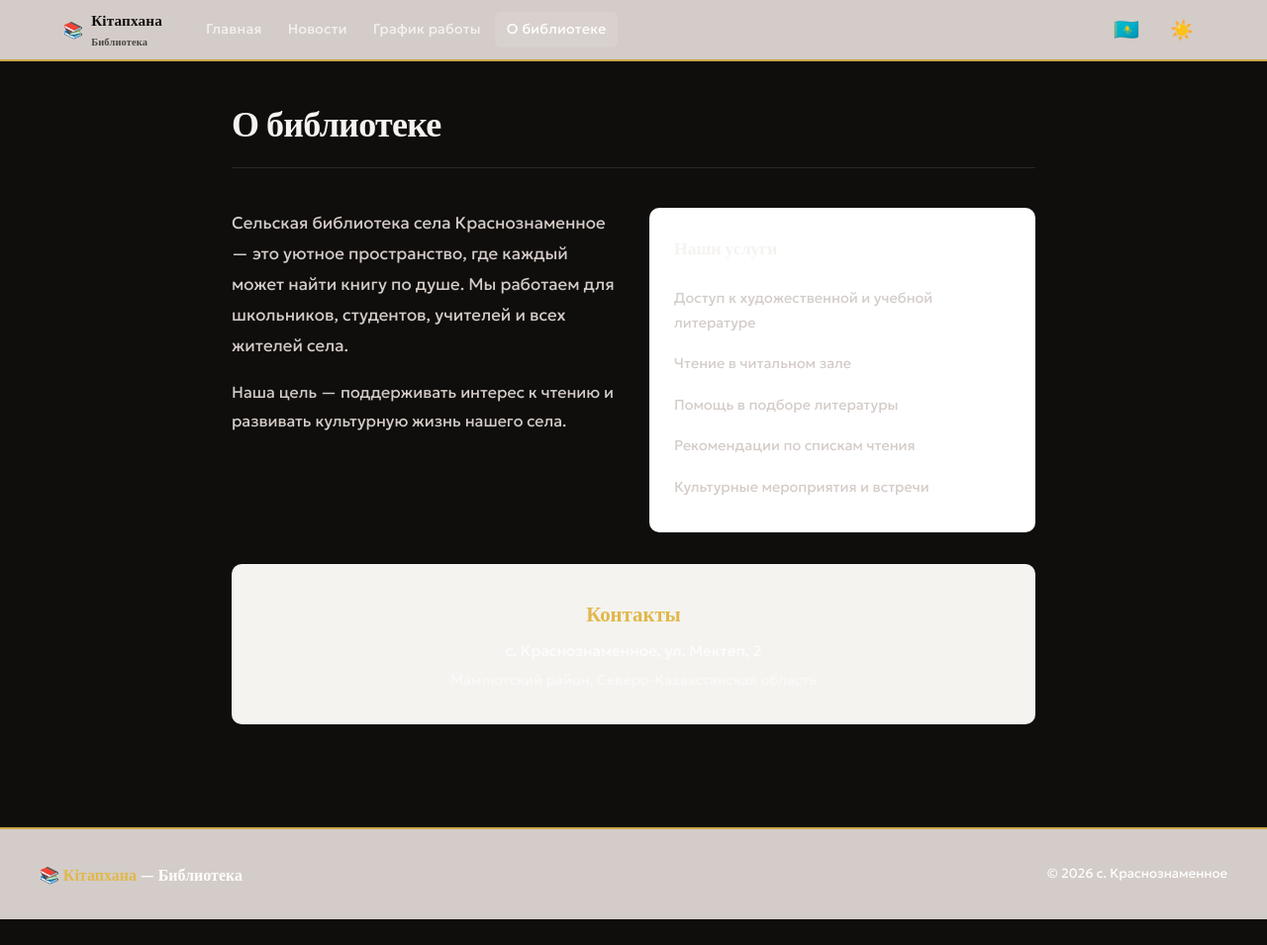
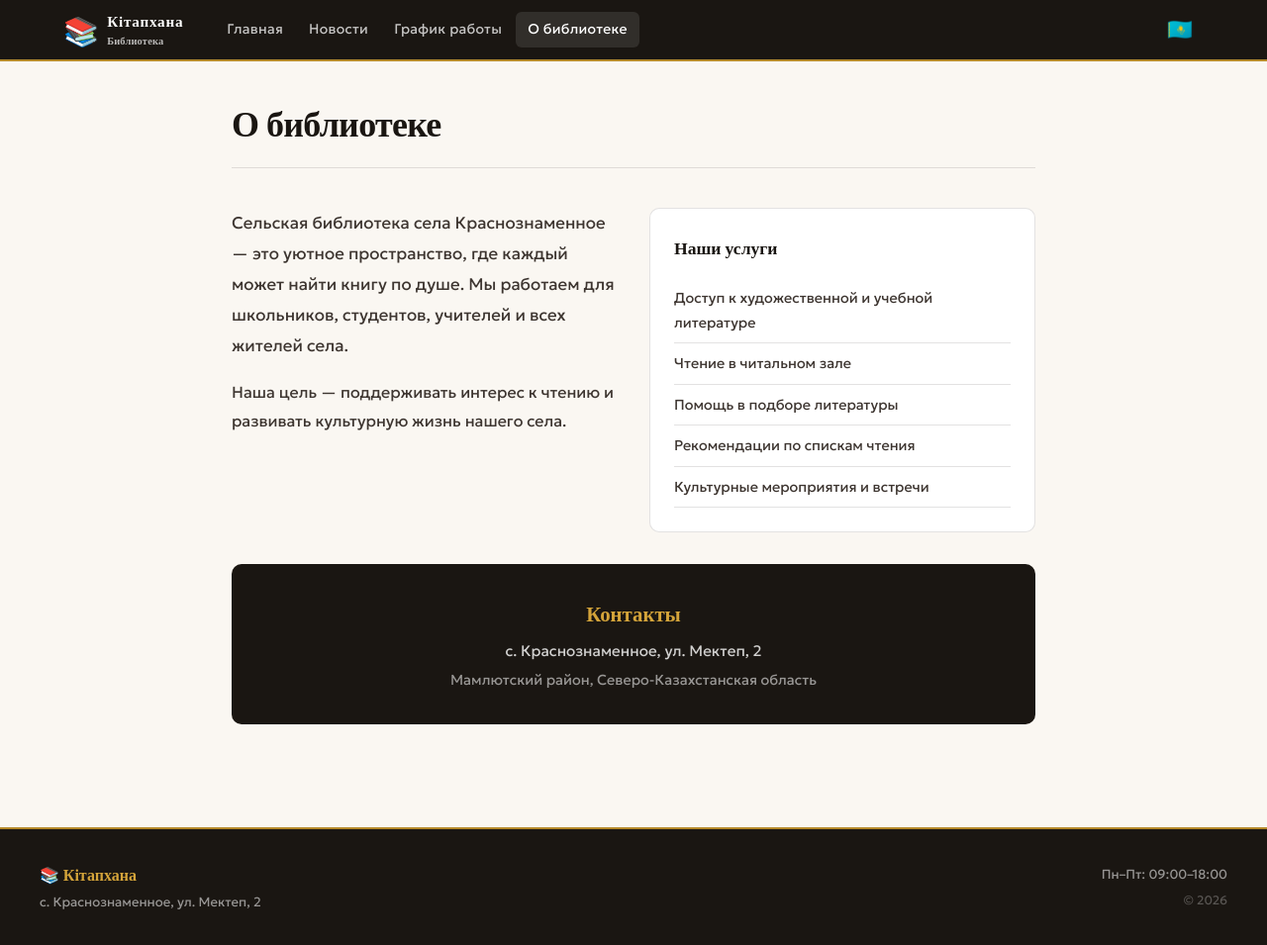
Before and after one commit to EduardoYa/krasnoznam-library, a Flask app: page /about in a window 1280 px wide. Shown: the whole page at 99% size. Before the commit the page ends 929 px from the top, so only its background shows below. Run offline with Flask 3, Linux system fonts and the light colour scheme.

Commit message:
Update base.html

```diff
--- a/templates/base.html
+++ b/templates/base.html
@@ -1,5 +1,5 @@
 <!DOCTYPE html>
-<html lang="ru" data-lang="ru" data-theme="dark">
+<html lang="ru" data-lang="ru">
 <head>
 <meta charset="UTF-8">
 <meta name="viewport" content="width=device-width, initial-scale=1.0">
@@ -7,9 +7,7 @@
 <link rel="preconnect" href="https://fonts.googleapis.com">
 <link href="https://fonts.googleapis.com/css2?family=Playfair+Display:wght@400;600;700&family=Geologica:wght@300;400;500&display=swap" rel="stylesheet">
 <style>
-/* ===== ПЕРЕМЕННЫЕ ТЕМЫ ===== */
 :root {
-  /* Светлая тема */
   --cream:   #faf7f2;
   --cream2:  #f2ede4;
   --cream3:  #e8e0d0;
@@ -25,40 +23,6 @@
   --shadow:  0 2px 20px rgba(26,22,18,0.08);
   --r:       10px;
 }
-
-/* Темная тема */
-html[data-theme="light"] {
-  --cream:   #ffffff;
-  --cream2:  #f5f3f0;
-  --cream3:  #ede8e0;
-  --ink:     #1a1612;
-  --ink2:    #3d3530;
-  --ink3:    #7a6e65;
-  --gold:    #b5892a;
-  --gold2:   #d4a43a;
-  --blue:    #2a5f8f;
-  --blue2:   #3a7ab5;
-  --red:     #8f2a2a;
-  --border:  rgba(26,22,18,0.08);
-  --shadow:  0 2px 20px rgba(26,22,18,0.06);
-}
-
-html[data-theme="dark"] {
-  --cream:   #0f0e0c;
-  --cream2:  #1a1815;
-  --cream3:  #242220;
-  --ink:     #f5f3f0;
-  --ink2:    #d4ccc8;
-  --ink3:    #9a8f85;
-  --gold:    #c9a648;
-  --gold2:   #e0b84a;
-  --blue:    #5a8faf;
-  --blue2:   #6fa5cf;
-  --red:     #bb5a5a;
-  --border:  rgba(245,243,240,0.12);
-  --shadow:  0 2px 20px rgba(0,0,0,0.25);
-}
-
 *,*::before,*::after{box-sizing:border-box;margin:0;padding:0}
 html{font-size:16px;scroll-behavior:smooth}
 body{
@@ -67,7 +31,6 @@ body{
   color:var(--ink);
   line-height:1.7;
   min-height:100vh;
-  transition:background-color .3s, color .3s;
 }
 a{color:var(--blue);text-decoration:none;transition:color .2s}
 a:hover{color:var(--gold)}
@@ -75,10 +38,9 @@ img{max-width:100%;height:auto;display:block}
 
 /* ── NAV ── */
 .nav{
-  background:var(--ink2);
+  background:var(--ink);
   position:sticky;top:0;z-index:100;
   border-bottom:2px solid var(--gold);
-  transition:background-color .3s;
 }
 .nav-inner{
   max-width:1200px;margin:0 auto;padding:0 1.5rem;
@@ -86,25 +48,12 @@ img{max-width:100%;height:auto;display:block}
 }
 .nav-logo{
   font-family:'Playfair Display',serif;
-  font-size:1rem;font-weight:700;
-  color:var(--cream);white-space:nowrap;
+  font-size:1.1rem;font-weight:700;
+  color:#fff;white-space:nowrap;
   display:flex;align-items:center;gap:8px;
   letter-spacing:0.01em;
 }
 .nav-logo span{color:var(--gold2)}
-.nav-logo div:last-child {
-  display:flex;
-  flex-direction:column;
-  gap:0;
-}
-.nav-logo div:last-child div:first-child {
-  font-size:.95rem;
-}
-.nav-logo div:last-child div:last-child {
-  font-size:.65rem;
-  opacity:.7;
-}
-
 .nav-links{display:flex;gap:2px;flex:1}
 .nav-links a{
   color:rgba(255,255,255,0.75);font-size:.875rem;font-weight:400;
@@ -125,17 +74,6 @@ img{max-width:100%;height:auto;display:block}
   min-width:44px;min-height:44px;
 }
 .lang-btn:hover{background:rgba(255,255,255,.1);transform:scale(1.1)}
-
-.theme-btn{
-  background:transparent;border:none;
-  color:var(--gold2);font-family:'Geologica',sans-serif;
-  font-size:1.2rem;cursor:pointer;transition:all .2s;
-  padding:6px 10px;
-  display:flex;align-items:center;justify-content:center;
-  min-width:44px;min-height:44px;
-}
-.theme-btn:hover{background:rgba(255,255,255,.1);transform:scale(1.1)}
-
 .admin-link{
   font-size:.8rem;color:rgba(255,255,255,.4);padding:4px 10px;
   border-radius:6px;transition:all .2s;
@@ -162,101 +100,75 @@ img{max-width:100%;height:auto;display:block}
 }
 .btn-primary{background:var(--blue);color:#fff}
 .btn-primary:hover{background:var(--blue2);color:#fff;transform:translateY(-1px)}
-.btn-gold{background:linear-gradient(135deg, var(--gold) 0%, var(--gold2) 100%);color:#fff}
-.btn-gold:hover{transform:translateY(-1px);box-shadow:0 4px 15px rgba(181,137,42,0.25)}
-.btn-outline{background:transparent;border:1px solid var(--border);color:var(--ink2)}
-.btn-outline:hover{background:var(--cream2);border-color:var(--ink3)}
-.btn-danger{background:rgba(143,42,42,.15);color:var(--red)}
-.btn-danger:hover{background:rgba(143,42,42,.25)}
-.btn-sm{padding:8px 12px;font-size:.8rem}
+.btn-gold{background:var(--gold);color:#fff}
+.btn-gold:hover{background:var(--gold2);color:#fff;transform:translateY(-1px)}
+.btn-outline{background:transparent;color:var(--ink2);border:1.5px solid var(--border)}
+.btn-outline:hover{border-color:var(--ink2);background:var(--cream2);color:var(--ink)}
+.btn-danger{background:transparent;color:var(--red);border:1px solid rgba(143,42,42,.3)}
+.btn-danger:hover{background:rgba(143,42,42,.08);border-color:var(--red)}
+.btn-sm{padding:6px 14px;font-size:.8rem}
+
+/* ── NEWS CARDS ── */
+.news-grid{display:grid;grid-template-columns:repeat(auto-fill,minmax(320px,1fr));gap:1.5rem}
+.news-card{
+  background:#fff;border-radius:var(--r);
+  border:1px solid var(--border);
+  overflow:hidden;
+  transition:transform .25s,box-shadow .25s;
+  animation:fadeUp .5s both;
+}
+.news-card:hover{transform:translateY(-4px);box-shadow:0 12px 40px rgba(26,22,18,.12)}
+.news-card-img{
+  width:100%;height:200px;object-fit:cover;
+  transition:transform .4s;
+}
+.news-card:hover .news-card-img{transform:scale(1.04)}
+.news-card-img-placeholder{
+  width:100%;height:180px;
+  background:linear-gradient(135deg,var(--cream2) 0%,var(--cream3) 100%);
+  display:flex;align-items:center;justify-content:center;
+  font-size:3rem;opacity:.4;
+}
+.news-card-body{padding:1.25rem}
+.news-card-pin{
+  display:inline-block;font-size:.7rem;font-weight:500;
+  letter-spacing:.06em;text-transform:uppercase;
+  background:var(--gold);color:#fff;
+  padding:2px 8px;border-radius:99px;margin-bottom:8px;
+}
+.news-card-title{
+  font-family:'Playfair Display',serif;
+  font-size:1.15rem;font-weight:600;color:var(--ink);
+  line-height:1.35;margin-bottom:.5rem;
+}
+.news-card-title a{color:inherit}
+.news-card-title a:hover{color:var(--gold)}
+.news-card-date{font-size:.78rem;color:var(--ink3);margin-bottom:.75rem}
+.news-card-text{font-size:.875rem;color:var(--ink2);line-height:1.6;
+  display:-webkit-box;-webkit-line-clamp:3;-webkit-box-orient:vertical;overflow:hidden}
+.news-card-more{display:inline-block;margin-top:.75rem;font-size:.82rem;color:var(--blue);font-weight:500}
+.news-card-more:hover{color:var(--gold)}
 
 /* ── FORMS ── */
 .form-group{margin-bottom:1.25rem}
-.form-label{display:block;margin-bottom:.5rem;font-weight:500;font-size:.9rem}
-.form-input{width:100%;padding:10px 12px;border:1px solid var(--border);border-radius:var(--r);font-family:inherit;font-size:.95rem;color:var(--ink);transition:all .2s}
-.form-input:focus{outline:none;border-color:var(--blue);box-shadow:0 0 0 3px rgba(42,95,143,0.08)}
-.form-textarea{resize:vertical;min-height:120px;width:100%;padding:10px 12px;border:1px solid var(--border);border-radius:var(--r);font-family:inherit;font-size:.95rem;color:var(--ink);transition:all .2s}
-.form-textarea:focus{outline:none;border-color:var(--blue);box-shadow:0 0 0 3px rgba(42,95,143,0.08)}
-.form-check{display:flex;align-items:center;gap:8px;cursor:pointer;user-select:none;font-size:.9rem}
-.form-hint{font-size:.8rem;color:var(--ink3);margin-top:.3rem}
-
-/* ── NEWS GRID ── */
-.news-grid{
-  display:grid;
-  grid-template-columns:repeat(auto-fill, minmax(320px, 1fr));
-  gap:1.5rem;
-  margin-bottom:2rem;
+.form-label{display:block;font-size:.85rem;font-weight:500;color:var(--ink2);margin-bottom:6px}
+.form-input,.form-textarea,.form-select{
+  width:100%;padding:10px 14px;
+  background:#fff;border:1.5px solid var(--border);
+  border-radius:var(--r);color:var(--ink);
+  font-family:'Geologica',sans-serif;font-size:.875rem;
+  outline:none;transition:border-color .2s;
 }
-.news-card{
-  background:#fff;
-  border:1px solid var(--border);
-  border-radius:var(--r);
-  overflow:hidden;
-  transition:all .3s;
-  display:flex;
-  flex-direction:column;
-  height:100%;
-}
-html[data-theme="dark"] .news-card {
-  background:var(--cream2);
-}
-.news-card:hover{
-  border-color:var(--blue);
-  box-shadow:var(--shadow);
-  transform:translateY(-4px);
-}
-.news-card-img{
-  width:100%;
-  height:200px;
-  object-fit:cover;
-  background:var(--cream2);
-}
-.news-card-body{
-  padding:1.25rem;
-  flex:1;
-  display:flex;
-  flex-direction:column;
-}
-.news-card-title{
-  font-family:'Playfair Display',serif;
-  font-size:1.1rem;
-  font-weight:600;
-  color:var(--ink);
-  margin-bottom:.5rem;
-  line-height:1.3;
-}
-.news-card-meta{
-  font-size:.8rem;
-  color:var(--ink3);
-  margin-bottom:.75rem;
-}
-.news-card-excerpt{
-  color:var(--ink2);
-  font-size:.9rem;
-  line-height:1.6;
-  flex:1;
-  margin-bottom:1rem;
-}
-.news-card-link{
-  color:var(--blue);
-  font-size:.9rem;
-  font-weight:500;
-  transition:all .2s;
-  display:inline-flex;
-  align-items:center;
-  gap:4px;
-}
-.news-card-link:hover{
-  color:var(--gold);
-  gap:8px;
-}
+.form-input:focus,.form-textarea:focus,.form-select:focus{border-color:var(--blue)}
+.form-textarea{min-height:160px;resize:vertical;line-height:1.7}
+.form-hint{font-size:.78rem;color:var(--ink3);margin-top:4px}
+.form-check{display:flex;align-items:center;gap:8px;cursor:pointer;font-size:.875rem}
+.form-check input{width:18px;height:18px;accent-color:var(--gold);cursor:pointer}
 
 /* ── FOOTER ── */
-.footer{
-  background:var(--ink2);
-  color:#fff;
-  padding:2rem 1.5rem;
-  margin-top:4rem;
+footer{
+  background:var(--ink);color:rgba(255,255,255,.55);
+  padding:2rem 1.5rem;margin-top:4rem;
   border-top:2px solid var(--gold);
 }
 .footer-inner{
@@ -278,6 +190,7 @@ html[data-theme="dark"] .news-card {
 .text-muted{color:var(--ink3)}
 .text-sm{font-size:.85rem}
 
+/* ── ANIMATIONS ── */
 @keyframes fadeUp{
   from{opacity:0;transform:translateY(18px)}
   to{opacity:1;transform:translateY(0)}
@@ -292,9 +205,11 @@ html[data-theme="dark"] .news-card {
 .news-card:nth-child(5){animation-delay:.25s}
 .news-card:nth-child(6){animation-delay:.3s}
 
+/* Scroll reveal */
 .reveal{opacity:0;transform:translateY(20px);transition:opacity .6s,transform .6s}
 .reveal.visible{opacity:1;transform:none}
 
+/* Mobile */
 @media(max-width:768px){
   .nav-inner{padding:0 1rem;gap:1rem}
   .nav-links{display:none}
@@ -303,21 +218,22 @@ html[data-theme="dark"] .news-card {
   .container{padding:1.5rem 1rem}
 }
 
+/* ── MOBILE MENU ── */
 .mob-menu-btn{
   display:none;background:none;border:none;cursor:pointer;
   color:rgba(255,255,255,.8);font-size:1.3rem;padding:4px;
 }
 @media(max-width:768px){.mob-menu-btn{display:block}}
 .mob-menu{
-  display:none;background:var(--ink2);border-top:1px solid rgba(255,255,255,.1);
+  display:none;background:var(--ink);border-top:1px solid rgba(255,255,255,.1);
   padding:.75rem 1rem;
 }
 .mob-menu.open{display:block}
 .mob-menu a{
-  display:block;padding:.75rem;color:rgba(255,255,255,.8);font-size:.9rem;
-  transition:color .2s;
+  display:block;color:rgba(255,255,255,.8);padding:8px 4px;
+  font-size:.9rem;border-bottom:1px solid rgba(255,255,255,.06);
 }
-.mob-menu a:hover{color:#fff}
+.mob-menu a:last-child{border:none}
 </style>
 {% block head %}{% endblock %}
 </head>
@@ -326,10 +242,10 @@ html[data-theme="dark"] .news-card {
 <nav class="nav">
   <div class="nav-inner">
     <div class="nav-logo">
-      <span>📚</span>
+      <span style="font-size:1.8rem;display:flex;align-items:center">📚</span>
       <div>
-        <div>Кітапхана</div>
-        <div>Библиотека</div>
+        <div style="font-size:.95rem;letter-spacing:0.05em">Кітапхана</div>
+        <div style="font-size:.65rem;opacity:.7;margin-top:-2px">Библиотека</div>
       </div>
     </div>
     <div class="nav-links">
@@ -341,9 +257,6 @@ html[data-theme="dark"] .news-card {
     <div class="nav-right">
       <button class="lang-btn" id="langBtn" onclick="toggleLang()" title="Өз тілін өзгерту / Изменить язык">
         <span id="langFlag">🇷🇺</span>
-      </button>
-      <button class="theme-btn" id="themeBtn" onclick="toggleTheme()" title="Тёмная/светлая тема">
-        <span id="themeIcon">🌙</span>
       </button>
       {% if session.get('admin') %}
       <a href="/logout" class="admin-link" data-ru="Выйти" data-kz="Шығу">Выйти</a>
@@ -359,19 +272,22 @@ html[data-theme="dark"] .news-card {
   </div>
 </nav>
 
-<main>
-  {% block content %}{% endblock %}
-</main>
+{% block content %}{% endblock %}
 
-<footer class="footer">
+<footer>
   <div class="footer-inner">
-    <div class="footer-logo">📚 <span>Кітапхана</span> — Библиотека</div>
-    <div>© 2026 с. Краснознаменное</div>
+    <div>
+      <div class="footer-logo">📚 <span>Кітапхана</span></div>
+      <div style="margin-top:4px" data-ru="с. Краснознаменное, ул. Мектеп, 2" data-kz="Краснознаменное ауылы, Мектеп к., 2">с. Краснознаменное, ул. Мектеп, 2</div>
+    </div>
+    <div style="text-align:right">
+      <div data-ru="Пн–Пт: 09:00–18:00" data-kz="Дс–Жм: 09:00–18:00">Пн–Пт: 09:00–18:00</div>
+      <div style="margin-top:4px;font-size:.78rem;opacity:.5">© 2026</div>
+    </div>
   </div>
 </footer>
 
 <script>
-// Язык
 let lang = localStorage.getItem('lib_lang') || 'ru';
 
 function toggleLang() {
@@ -389,46 +305,29 @@ function applyLang() {
   document.querySelectorAll('[data-ru]').forEach(el => {
     el.textContent = lang === 'ru' ? el.dataset.ru : (el.dataset.kz || el.dataset.ru);
   });
+  document.querySelectorAll('[data-ru-href]').forEach(el => {
+    el.href = lang === 'ru' ? el.dataset.ruHref : (el.dataset.kzHref || el.dataset.ruHref);
+  });
+  document.querySelectorAll('.lang-title').forEach(el => {
+    el.textContent = lang === 'ru' ? (el.dataset.ru||'') : (el.dataset.kz||el.dataset.ru||'');
+  });
+  document.querySelectorAll('.lang-body').forEach(el => {
+    el.innerHTML = lang === 'ru' ? (el.dataset.ru||'') : (el.dataset.kz||el.dataset.ru||'');
+  });
 }
 
-// Тема
-let theme = localStorage.getItem('lib_theme') || 'dark';
-
-function toggleTheme() {
-  theme = theme === 'dark' ? 'light' : 'dark';
-  localStorage.setItem('lib_theme', theme);
-  applyTheme();
-}
-
-function applyTheme() {
-  document.documentElement.setAttribute('data-theme', theme);
-  const themeIcon = document.getElementById('themeIcon');
-  if (themeIcon) {
-    themeIcon.textContent = theme === 'dark' ? '☀️' : '🌙';
-  }
-}
-
-// Мобильное меню
 function toggleMob() {
   document.getElementById('mobMenu').classList.toggle('open');
 }
 
-// Инициализация
-applyLang();
-applyTheme();
+// Scroll reveal
+const observer = new IntersectionObserver(entries => {
+  entries.forEach(e => { if(e.isIntersecting) e.target.classList.add('visible'); });
+}, {threshold: 0.1});
+document.querySelectorAll('.reveal').forEach(el => observer.observe(el));
 
-// Reveal анимация
-function observeElements() {
-  const observer = new IntersectionObserver(entries => {
-    entries.forEach(entry => {
-      if (entry.isIntersecting) {
-        entry.target.classList.add('visible');
-      }
-    });
-  }, { threshold: 0.1 });
-  document.querySelectorAll('.reveal').forEach(el => observer.observe(el));
-}
-observeElements();
+document.addEventListener('DOMContentLoaded', applyLang);
 </script>
+{% block scripts %}{% endblock %}
 </body>
 </html>
```
